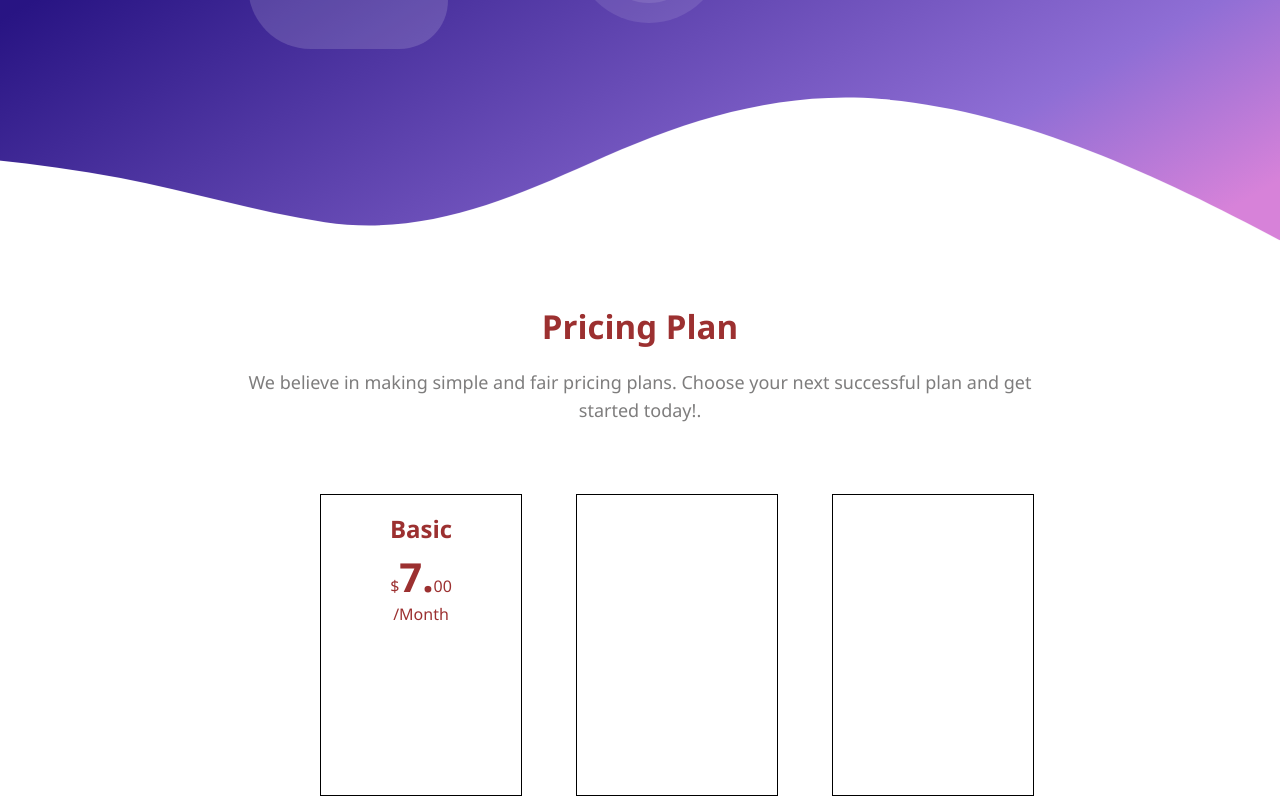
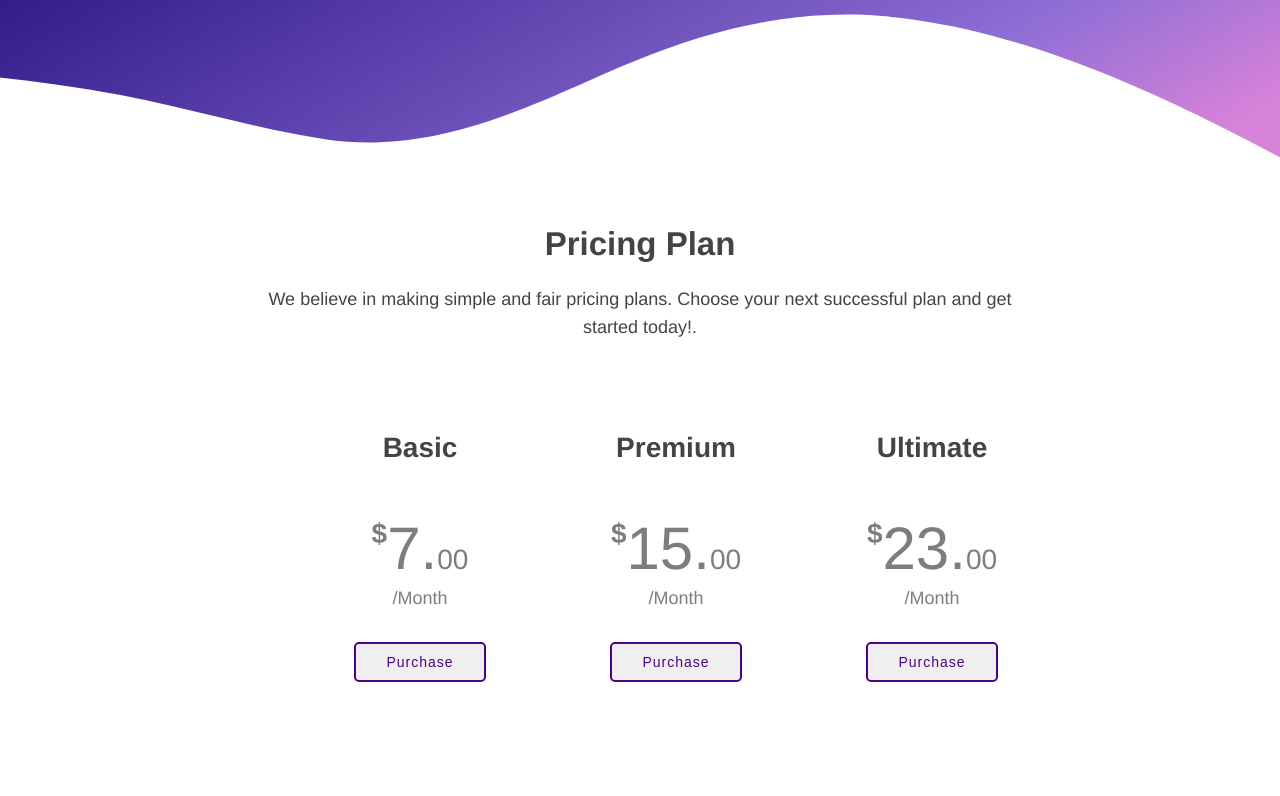
Before and after one commit to Ado2211/My_web_page, a plain HTML site: page index.html in a window 1280 px wide. Shown: the part 2429-3225 px from the top of the page. After the commit the page ends 3140 px from the top, so only its background shows below. Drawn offline with Linux system fonts and the light colour scheme.

Commit message:
update_4

```diff
--- a/index.html
+++ b/index.html
@@ -6,7 +6,6 @@
     <link rel="stylesheet" href="main.css">
     <meta charset="utf-8">
 </head>
-
 
 <body>
 
@@ -18,12 +17,12 @@
             </div>
 
             <nav id="main-menu" class="column">
-                <a href="#home" class="active">Home</a>
+                <a href="#" class="active">Home</a>
                 <a href="#features">Features</a>
                 <a href="#pricing">Pricing</a>
                 <a href="#faq">Faq</a>
                 <a href="#news">News</a>
-                <a href="#contakt">Contact</a>
+                <a href="#contact">Contact</a>
             </nav>
         </div>
 
@@ -96,14 +95,14 @@
         </div>
     </div>
 
+    <div id="features">
         <div class="naslov">
             <h4>ApeTech Features</h4>
             <p>Continually network virtual strategic
                 theme areas vis-a-vis ubiquitous potentialities.
                 Holisticly<br> negotiate focused e-tailers without premium solutions.</p>
         </div>
-
-    <div id="features">
+        <div id="featured">
             <div class="features-left">
                 <div class="feature">
                     <img alt="design" src="assets/responsive.jpg">
@@ -166,10 +165,8 @@
                 </div>
             </div>
         </div>
-
+    </div>
     <div class="youtube_video">
-
-
         <div class="custom-shape-divider-down-1643060170">
             <svg data-name="Layer 1" xmlns="http://www.w3.org/2000/svg" viewBox="0 0 1200 120"
                 preserveAspectRatio="none">
@@ -204,19 +201,42 @@
             <div class="price">
                 <h2>Basic</h2>
                 <div class="cijena">
-                    $<strong>7.</strong>00<br>
-                    /Month
+                    <b>$</b><span>7.</span>00<br>
+                    <div>/Month</div>
+                </div>
+                <button type="button" id="purchase">Purchase</button>
+            </div>
+
+            <div class="price">
+                <h2>Premium</h2>
+                <div class="cijena">
+                    <b>$</b><span>15.</span>00<br>
+                    <div>/Month</div>
+                </div>
+                <button type="button" id="purchase">Purchase</button>
+            </div>
+
+            <div class="price">
+                <h2>Ultimate</h2>
+                <div class="cijena">
+                    <b>$</b><span>23.</span>00<br>
+                    <div>/Month</div>
+                </div>
+                <button type="button" id="purchase">Purchase</button>
+            </div>
         </div>
     </div>
 
-            <div class="price"></div>
+    <div id="contact">
+        <div class="about">
 
-            <div class="price"></div>
+        </div>
+
+        <div class="inputs">
+
+
         </div>
     </div>
-
-
 </body>
 
-
 </html>
--- a/main.css
+++ b/main.css
@@ -4,10 +4,10 @@ html {
 }
 
 body {
-    font-family: 'Segoe UI', sans-serif;
+    font-family: Helvetica, sans-serif;
     margin: 0px;
     padding: 0px;
-    color: rgb(156, 48, 48);
+    color: rgb(68, 68, 68)
 }
 
 .custom-shape-divider-bottom-1643060170 {
@@ -32,7 +32,6 @@ body {
     fill: #FFFFFF;
 }
 
-
 #header-home {
     background: linear-gradient(150deg, #281483 15%, #8f6ed5 75%, #d782d9 94%);
     height: 100vh;
@@ -50,7 +49,6 @@ body {
     margin-top: 30px;
 }
 
-
 #header a {
     padding: 0px 10px;
     text-decoration: none;
@@ -60,6 +58,10 @@ body {
     font-size: 18px;
     color: white;
     margin-top: 30px;
+}
+
+#main-menu a:hover {
+    color: rgb(122, 120, 120);
 }
 
 .column {
@@ -77,7 +79,6 @@ body {
 #home {
     margin-top: 100px;
     color: white;
-
 }
 
 #home p {
@@ -123,8 +124,6 @@ h1 {
     background-color: #fafafa;
     text-align: center;
     margin-left: 5%;
-
-
 }
 
 .square>img {
@@ -191,6 +190,7 @@ h1 {
     margin-left: 10%;
     margin-bottom: 60px;
     transition: 0.5s;
+    cursor: pointer;
 }
 
 .about {
@@ -225,7 +225,7 @@ h4 {
     margin-top: 200px;
 }
 
-#features {
+#featured {
     display: flex;
     margin-top: 100px;
     justify-content: space-between;
@@ -281,7 +281,6 @@ h4 {
 }
 
 @keyframes water-shadow {
-
     0% {
         -webkit-box-shadow: 0 0 0 0 rgb(255 255 255 / 10%), 0 0 0 20px rgb(255 255 255 / 10%), 0 0 0 40px rgb(255 255 255 / 10%);
         box-shadow: 0 0 0 0 rgb(255 255 255 / 10%), 0 0 0 20px rgb(255 255 255 / 10%), 0 0 0 40px rgb(255 255 255 / 10%);
@@ -301,11 +300,9 @@ h4 {
     text-align: center;
     margin-top: 5%;
     font-size: 22px;
-
 }
 
 #naslov_pricing>p {
-    color: rgb(126, 125, 125);
     font-size: 18px;
 }
 
@@ -320,10 +317,54 @@ h4 {
 .price {
     width: 200px;
     height: 300px;
-    border: 1px solid black;
     text-align: center;
 }
 
-.price strong {
-    font-size: 40px;
+.price h2 {
+    padding-bottom: 50px;
+    font-size: 28px;
 }
+
+.price>div>span {
+    font-size: 60px;
+    color: rgb(126, 125, 125);
+    margin-top: 60px;
+}
+
+.cijena {
+    font-size: 28px;
+    color: rgb(126, 125, 125);
+}
+
+.cijena>b {
+    position: relative;
+    top: -26px;
+}
+
+.cijena>div {
+    font-size: 18px;
+    margin-top: 10px;
+}
+
+#purchase {
+    border: 2px solid rgb(76, 2, 136);
+    font-size: 14px;
+    letter-spacing: 1px;
+    margin-top: 30px;
+    padding: 10px 30px;
+    border-radius: 5px;
+    color: rgb(76, 2, 136);
+    cursor: pointer;
+    transition: all 0.3s ease-in;
+}
+
+#purchase:hover {
+    background-color: rgb(22, 2, 136);
+    color: white;
+}
+
+.price:hover {
+    position: relative;
+    top: -10px;
+    transition: all 0.3s ease-in;
+}
```
Lines whose indentation alone changed are shown as unchanged.
